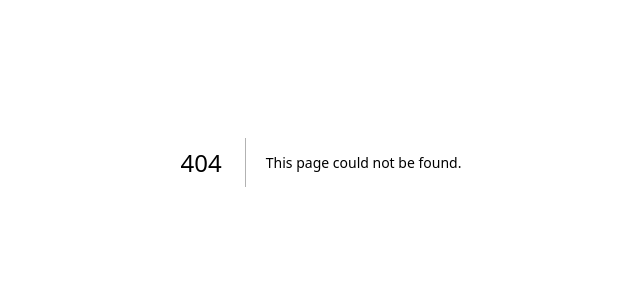
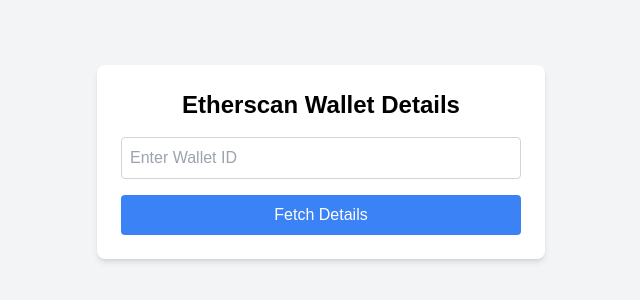
Before and after one commit to adarshsingh05/CryptoVigil-SIH, a Next.js app in the folder cryptovigil/frontend/cryptovigil/: page /PublicWallet in a window 1280 px wide. Before the commit this address had no page. Shown: the part 238-538 px from the top of the page, without its empty margins (319-959 px from the left). Built offline with nearby package versions, Linux system fonts and the light colour scheme.

Commit message:
final before sleep

```diff
--- a/cryptovigil/frontend/cryptovigil/package.json
+++ b/cryptovigil/frontend/cryptovigil/package.json
@@ -20,18 +20,24 @@
     "@react-spring/web": "^9.7.5",
     "@shadcn/ui": "^0.0.4",
     "@use-gesture/react": "^10.3.1",
+    "axios": "^1.7.9",
     "class-variance-authority": "^0.7.0",
     "clsx": "^2.1.1",
     "effect": "^3.10.15",
     "ethers": "^6.13.4",
     "framer-motion": "^11.11.17",
+    "install": "^0.13.0",
+    "leaflet": "^1.9.4",
     "lucide-react": "^0.460.0",
+    "mapbox-gl": "^3.8.0",
     "next": "^15.0.3",
+    "npm": "^10.9.2",
     "react": "^19.0.0-rc-66855b96-20241106",
     "react-beautiful-dnd": "^13.1.1",
     "react-dom": "19.0.0-rc-66855b96-20241106",
     "react-draggable": "^4.4.6",
     "react-icons": "^5.4.0",
+    "react-leaflet": "^4.2.1",
     "react-marquee-line": "^1.0.1",
     "react-router-dom": "^7.0.1",
     "react-simple-typewriter": "^5.0.1",
--- /dev/null
+++ b/cryptovigil/frontend/cryptovigil/src/app/PublicWallet/page.js
@@ -0,0 +1,119 @@
+// Install required dependencies
+// npm install axios
+
+'use client'; // Necessary for client-side rendering
+
+import { useState } from 'react';
+import axios from 'axios';
+
+export default function WalletFetcher() {
+  const [walletId, setWalletId] = useState('');
+  const [walletDetails, setWalletDetails] = useState(null);
+  const [transactions, setTransactions] = useState([]);
+  const [error, setError] = useState('');
+
+  const fetchWalletDetails = async () => {
+    setError('');
+    setWalletDetails(null);
+    setTransactions([]);
+
+    if (!walletId) {
+      setError('Please enter a wallet ID.');
+      return;
+    }
+
+    try {
+      // Fetch wallet balance
+      const balanceResponse = await axios.get(
+        `https://api.etherscan.io/api`,
+        {
+          params: {
+            module: 'account',
+            action: 'balance',
+            address: walletId,
+            tag: 'latest',
+            apikey: "DFDT36ETH2KWIIV5CGG3AQVZUQRFERWE8N",
+          },
+        }
+      );
+
+      if (balanceResponse.data.status === '1') {
+        const balanceInEther = parseFloat(balanceResponse.data.result) / 10 ** 18;
+        setWalletDetails({ balance: balanceInEther });
+      } else {
+        setError(balanceResponse.data.message || 'Unable to fetch wallet balance.');
+        return;
+      }
+
+      // Fetch last 10 transactions
+      const transactionsResponse = await axios.get(
+        `https://api.etherscan.io/api`,
+        {
+          params: {
+            module: 'account',
+            action: 'txlist',
+            address: walletId,
+            startblock: 0,
+            endblock: 99999999,
+            sort: 'desc',
+            apikey: "DFDT36ETH2KWIIV5CGG3AQVZUQRFERWE8N",
+          },
+        }
+      );
+
+      if (transactionsResponse.data.status === '1') {
+        setTransactions(transactionsResponse.data.result.slice(0, 10));
+      } else {
+        setError(transactionsResponse.data.message || 'Unable to fetch transactions.');
+      }
+    } catch (err) {
+      setError('An error occurred while fetching wallet details or transactions.');
+    }
+  };
+
+  return (
+    <div className="min-h-screen flex items-center justify-center bg-gray-100">
+      <div className="bg-white p-6 rounded-lg shadow-md w-full max-w-md">
+        <h1 className="text-2xl font-bold mb-4 text-center">Etherscan Wallet Details</h1>
+        <input
+          type="text"
+          placeholder="Enter Wallet ID"
+          value={walletId}
+          onChange={(e) => setWalletId(e.target.value)}
+          className="w-full p-2 border border-gray-300 rounded mb-4 focus:outline-none focus:ring focus:border-blue-300"
+        />
+        <button
+          onClick={fetchWalletDetails}
+          className="w-full bg-blue-500 text-white py-2 px-4 rounded hover:bg-blue-600"
+        >
+          Fetch Details
+        </button>
+        {error && (
+          <p className="text-red-500 text-sm mt-4 text-center">{error}</p>
+        )}
+        {walletDetails && (
+          <div className="mt-4 bg-gray-100 p-4 rounded">
+            <h2 className="text-lg font-bold mb-2">Wallet Details:</h2>
+            <p><strong>Balance:</strong> {walletDetails.balance} ETH</p>
+          </div>
+        )}
+        {transactions.length > 0 && (
+          <div className="mt-4 bg-gray-100 p-4 rounded">
+            <h2 className="text-lg font-bold mb-2">Last 10 Transactions:</h2>
+            <ul className="list-disc pl-5">
+              {transactions.map((tx, index) => (
+                <li key={index} className="mb-2">
+                  <p><strong>Hash:</strong> {tx.hash}</p>
+                  <p><strong>From:</strong> {tx.from}</p>
+                  <p><strong>To:</strong> {tx.to}</p>
+                  <p><strong>Value:</strong> {parseFloat(tx.value) / 10 ** 18} ETH</p>
+                  <p><strong>Date:</strong> {new Date(tx.timeStamp * 1000).toLocaleString()}</p>
+                </li>
+              ))}
+            </ul>
+          </div>
+        )}
+      </div>
+    </div>
+  );
+}
--- a/cryptovigil/frontend/cryptovigil/src/app/Testing/page.js
+++ b/cryptovigil/frontend/cryptovigil/src/app/Testing/page.js
@@ -1,9 +1,13 @@
 "use client";
 import React, { useState, useEffect } from "react";
 import styles from "../styles/GetInForm.module.css";
+import Link from "next/link";
+
 
 const DemoPage = () => {
+
   const [datas, setDatas] = useState([]);
+  const [ip, setIp] = useState(null);
   const [loading, setLoading] = useState(true);
   const [error, setError] = useState(null);
   const [selectedRow, setSelectedRow] = useState(null); // State to track selected row for the modal
@@ -25,6 +29,16 @@ const DemoPage = () => {
       tanggal: "11 April 2022",
     },
   ];
+  const handleSubmit = () => {
+
+    // Redirect to '/mapView' page, passing the IP as a query parameter
+    const router = useRouter();
+
+  // Redirect to '/mapView' with the IP as a query parameter
+  router.push(`/mapView?ip=${ip}`);
+
+  };
+
 
   useEffect(() => {
     const fetchData = async () => {
@@ -45,6 +59,8 @@ const DemoPage = () => {
 
     fetchData();
   }, []);
+
+
   useEffect(() => {
     fetch('https://backend-ip.vercel.app/api/ip', {
       method: 'GET',
@@ -52,12 +68,14 @@ const DemoPage = () => {
     })
     .then((response) => response.json())
     .then((data) => {
+      setIp(data.ip);
       console.log('IP Address 2:', data.ip);
     })
     .catch((error) => {
       console.error('Error fetching IP:', error);
     });
   }, []);
+
 
   return (
     <div
@@ -188,7 +206,11 @@ const DemoPage = () => {
             >
               Close
             </button>
-            <button className="ml-[450px] bg-blue-600 w-max h-[38px] rounded-lg p-1 text-white"> View Location</button>
+            <Link href={`/mapView?ip=${ip}`}>          View Location
+        </Link>
+            <button className="ml-[450px] bg-blue-600 w-max h-[38px] rounded-lg p-1 text-white"
+             onClick={handleSubmit}
+           > View Location</button>
           </div>
         </div>
       )}
--- /dev/null
+++ b/cryptovigil/frontend/cryptovigil/src/app/mapView/page.js
@@ -0,0 +1,60 @@
+"use client";
+import { useSearchParams } from 'next/navigation';
+import { useEffect, useState } from 'react';
+import Link from 'next/link';
+
+const MapView = () => {
+  const searchParams = useSearchParams();
+  const [ip, setIp] = useState(null);
+  const [locationData, setLocationData] = useState(null);
+  const [loading, setLoading] = useState(true);
+
+  useEffect(() => {
+    const ipParam = searchParams.get('ip'); // Get 'ip' query parameter
+    if (ipParam) {
+      setIp(ipParam);
+
+      // Fetch data from API using the IP address
+      const fetchLocationData = async () => {
+        try {
+          const response = await fetch(`http://api.ipstack.com/${ipParam}?access_key=35a8f5a87c5e5cc158144016e7252821`);
+          const data = await response.json();
+          setLocationData(data); // Set the API data
+        } catch (error) {
+          console.error('Error fetching location data:', error);
+        } finally {
+          setLoading(false); // Set loading to false when done
+        }
+      };
+
+      fetchLocationData();
+    }
+  }, [ip, searchParams]);
+
+  return (
+    <div>
+      <h1>Location Information</h1>
+      {loading ? (
+        <p>Loading location data...</p>
+      ) : locationData ? (
+        <div>
+          <p>IP Address: {ip}</p>
+          <p>Country: {locationData.country_name}</p>
+          <p>Region: {locationData.region_name}</p>
+          <p>City: {locationData.city}</p>
+          <p>Latitude: {locationData.latitude}</p>
+          <p>Longitude: {locationData.longitude}</p>
+
+          <Link href={`https://www.google.com/maps/@${locationData.latitude},${locationData.longitude},3082m/data=!3m1!1e3?entry=ttu&g_ep=EgoyMDI0MTIwOS4wIKXMDSoASAFQAw%3D%3D`}>
+          Track
+          </Link>
+        </div>
+
+      ) : (
+        <p>Error fetching location data.</p>
+      )}
+    </div>
+  );
+};
+
+export default MapView;
--- a/cryptovigil/frontend/cryptovigil/src/app/policeDashboard/page.js
+++ b/cryptovigil/frontend/cryptovigil/src/app/policeDashboard/page.js
@@ -45,7 +45,7 @@ const features = [
     status: "Flagged",
   },
   {
-    title: "Export Reports",
+    title: "Scrap Wallet Data",
     description:
       "Download transaction data for audits and analysis. Download complete pdf format data to get clear view of wallets,, Including Wallet id , Transaction, Gas Used and a lot more ",
     status: "Active",
@@ -224,7 +224,13 @@ const OfficialsPage = () => {
                         "https://bc-lemon.vercel.app/#!1AJbsFZ64EpEfS5UAjAfcUG8pH8Jn3rn1F"
                       ); // Redirect to /google when clicking the first card
                     }
+                    if (index === 5){
+                      router.push("https://node-view.vercel.app/")
+                    }
                   }}
+
+
+
                 >
                   <div className="flex justify-between items-center mb-4">
                     <h2
```
Also changed, not shown: 1 other file (tests, documents, lock files or other folders).
